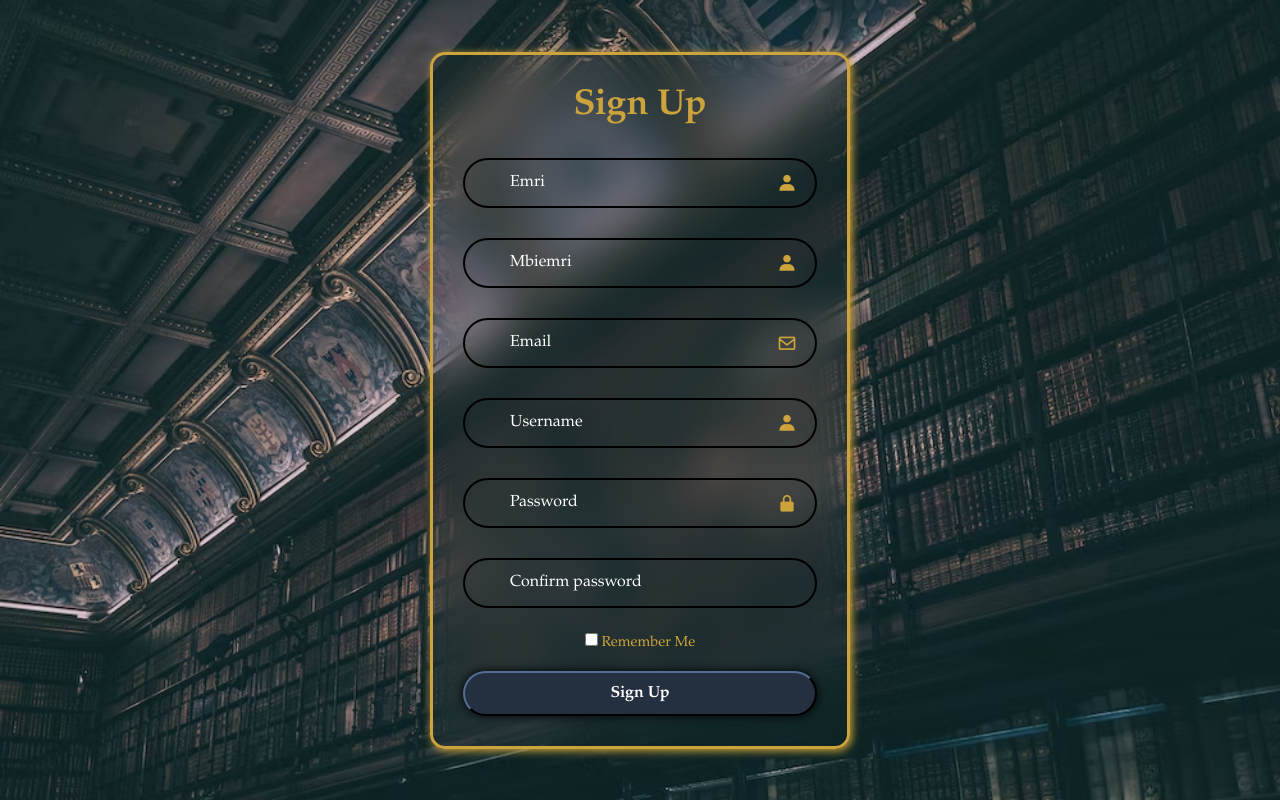
After one commit to ditekingi/projekti, a PHP site: page /SignUp.html in a window 1280 px wide. The commit adds this page. Run offline with PHP 8.4, Linux system fonts and the light colour scheme.

Commit message:
register form edhe i modifikova pak do sene ne kto tjerat

```diff
--- a/AboutUs.css
+++ b/AboutUs.css
@@ -135,7 +135,6 @@ li>a{
 .f{
     background-color: rgb(65, 34, 52);
     display: flex;
-    flex-direction: row;
     justify-content: space-evenly;
     align-items: flex-start;
     align-content: flex-start;
--- a/Books.css
+++ b/Books.css
@@ -122,7 +122,6 @@ main{
 }
 .kategorite{
     display: flex;
-    flex-direction: row;
     flex-wrap: wrap;
     justify-content: space-evenly;
     align-items: flex-start;
@@ -179,7 +178,6 @@ main{
 .f{
     background-color: rgb(65, 34, 52);
     display: flex;
-    flex-direction: row;
     justify-content: space-evenly;
     align-items: flex-start;
     align-content: flex-start;
--- a/Home.html
+++ b/Home.html
@@ -9,7 +9,7 @@
 <body>
     <header class="h1" style="height: 90px;">
         <div class="logo">
-            <img style="border-radius: 10px;" src="logoo.png" alt="logo" height="65px">
+            <img src="logoo.png" alt="logo" height="65px">
         </div>
 
         <ul>
--- /dev/null
+++ b/SignUp.css
@@ -0,0 +1,84 @@
+*{
+    margin: 0;
+    padding: 0;
+    box-sizing: border-box;
+    font-family: garamond;
+}
+body{
+    display: flex;
+    justify-content: center;
+    align-items: center;
+    min-height: 100vh;
+    background-color: rgb(36,47,64);
+    background: url(bgimg.avif);
+    background-size: cover;
+}
+.wrapper{
+    width: 420px;
+    color: rgb(204,164,59);
+    border: solid rgb(204,164,59);
+    border-radius: 15px;
+    padding: 30px;
+    box-shadow: 2px 2px 8px;
+    background: transparent;
+    backdrop-filter: blur(20px);
+}
+.wrapper h1{
+    font-size: 36px;
+    text-align: center;
+}
+.wrapper .inputbox{
+    position: relative;
+    width: 100%;
+    height: 50px;
+    margin: 30px 0;
+}
+.inputbox input{
+    width: 100%;
+    height: 100%;
+    background: transparent;
+    border: none;
+    outline: none;
+    border: 2px solid black;
+    border-radius: 40px;
+    font-size: 16px;
+    padding: 20px 45px 20px;
+    color: white;
+}
+.inputbox input::placeholder{
+    color: white;
+}
+.inputbox i{
+    position: absolute;
+    right: 20px;
+    top: 50%;
+    transform: translateY(-50%);
+    font-size: 20px;
+}
+.wrapper .remember{
+    display: flex;
+    justify-content: center;
+    font-size: 14.5px;
+    margin: -15px 0 15px;
+}
+.remember label input{
+    margin-top: 10px;
+    margin-bottom: 10px;
+}
+.wrapper .b1{
+    width: 100%;
+    height: 45px;
+    background-color: rgb(36,47,64);
+    border-color: rgb(36,47,64);
+    box-shadow: 2px 2px 8px;
+    outline: none;
+    border-radius: 40px;
+    box-shadow: 0 0 10px black;
+    cursor: pointer;
+    font-size: 16px;
+    color: white;
+    font-weight: 600;
+}
+.b1:active{
+    transform: scale(0.98);
+}
--- /dev/null
+++ b/SignUp.html
@@ -0,0 +1,125 @@
+<!DOCTYPE html>
+<html lang="en">
+<head>
+    <meta charset="UTF-8">
+    <meta name="viewport" content="width=device-width, initial-scale=1.0">
+    <title>SignUp</title>
+    <link rel="stylesheet" href="SignUp.css">
+    <link href='https://unpkg.com/boxicons@2.1.4/css/boxicons.min.css' rel='stylesheet'>
+</head>
+<body>
+    <div class="wrapper">
+        <form action="">
+            <h1 style="text-align: center;">Sign Up</h1>
+
+
+            <div class="inputbox">
+                <input type="text" placeholder="Emri" id="emer">
+                <i class='bx bxs-user'></i>
+            </div>
+
+            <div class="inputbox">
+                <input type="text" placeholder="Mbiemri" id="mbi">
+                <i class='bx bxs-user'></i>
+            </div>
+
+            <div class="inputbox">
+                <input type="email" placeholder="Email" id="imell">
+                <i class='bx bx-envelope'></i>
+            </div>
+
+            <div class="inputbox">
+                <input type="text" placeholder="Username" id="name">
+                <i class='bx bxs-user'></i>
+            </div>
+
+            <div class="inputbox">
+                <input type="password" placeholder="Password" id="pass">
+                <i class='bx bxs-lock-alt'></i>
+            </div>
+
+            <div class="inputbox">
+                <input type="password" placeholder="Confirm password" id="cpass">
+            </div>
+
+            <div class="remember">
+                <label><input type="checkbox">  Remember Me</label>
+            </div>
+
+            <button type="submit" class="b1" onclick="validateForm(event)">Sign Up</button>
+        </form>
+    </div>
+
+    <script>
+    function validateForm(event) {
+        event.preventDefault();
+
+        const emri = document.getElementById('emer').value;
+        const mbiemri = document.getElementById('mbi').value;
+        const email = document.getElementById('imell').value;
+        const username = document.getElementById('name').value;
+        const password = document.getElementById('pass').value;
+        const confirm = document.getElementById('cpass').value;
+
+        var nameRegex = /^[A-Z][a-z]*$/;
+        var emailRegex = /^([A-Za-z0-9_\-.])+@([A-Za-z0-9_\-.])+\.([A-Za-z]{2,4})$/;
+        var usernameRegex = /^[a-zA-Z0-9]+([._]?[a-zA-Z0-9]+)*$/;
+
+        if(emri === "") {
+            alert("Ju lutem plotesoni Emrin!");
+            return false;
+        }
+        if(!nameRegex.test(emri)){
+            alert("Ju lutem shkruani emer valid");
+            return false;
+        }
+
+        if(mbiemri === "") {
+            alert("Ju lutem plotesoni Mbiemrin!");
+            return false;
+        }
+        if(!nameRegex.test(mbiemri)){
+            alert("Ju lutem shkruani mbiemer valid");
+            return false;
+        }
+        if(email === "") {
+            alert("Ju lutem plotesoni Email!");
+            return false;
+        }
+        if(!emailRegex.test(email)){
+            alert("Ju lutem shtoni nje email valide");
+            return false;
+        }
+
+        if(username === ""){
+            alert("Ju lutem plotesoni Username!");
+            return false;
+        }
+        if(!usernameRegex.test(username)){
+            alert("Ju lutem shtoni nje username valid");
+            return false;
+        }
+
+        if (password === "") {
+            alert("Ju lutem plotesoni Password!");
+            return false;
+        }
+        if(password.length<8){
+            alert("Password duhet te jete te pakten 8 karaktere");
+            return false;
+        }
+        if (confirm === "") {
+            alert("Ju lutem konfirmoni Password!");
+            return false;
+        }
+        if(password !== confirm){
+            alert("Password doesn't match!");
+            return false;
+        }
+        else{
+            window.location.assign("LogIn.html");
+        }
+    }
+    </script>
+</body>
+</html>
```
Also changed, not shown: Home.css (+2 -5 lines), bgimg.avif (added), lock.png (added), user.png (added).
